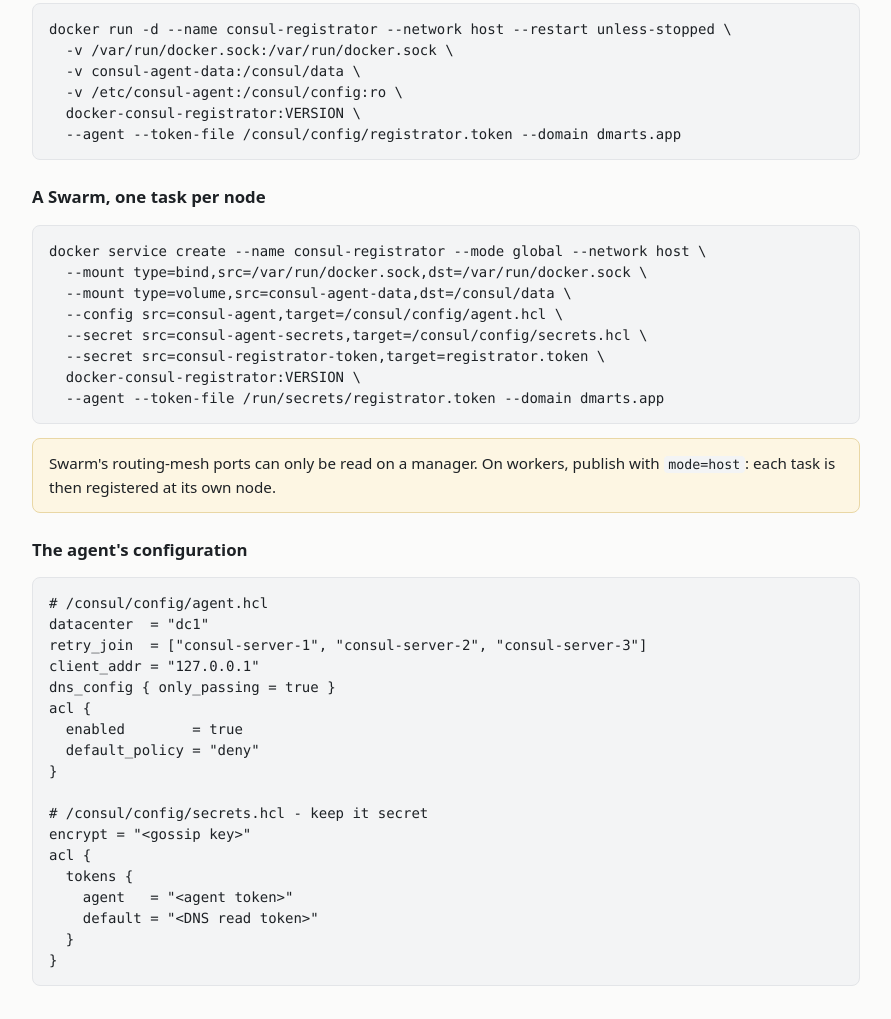
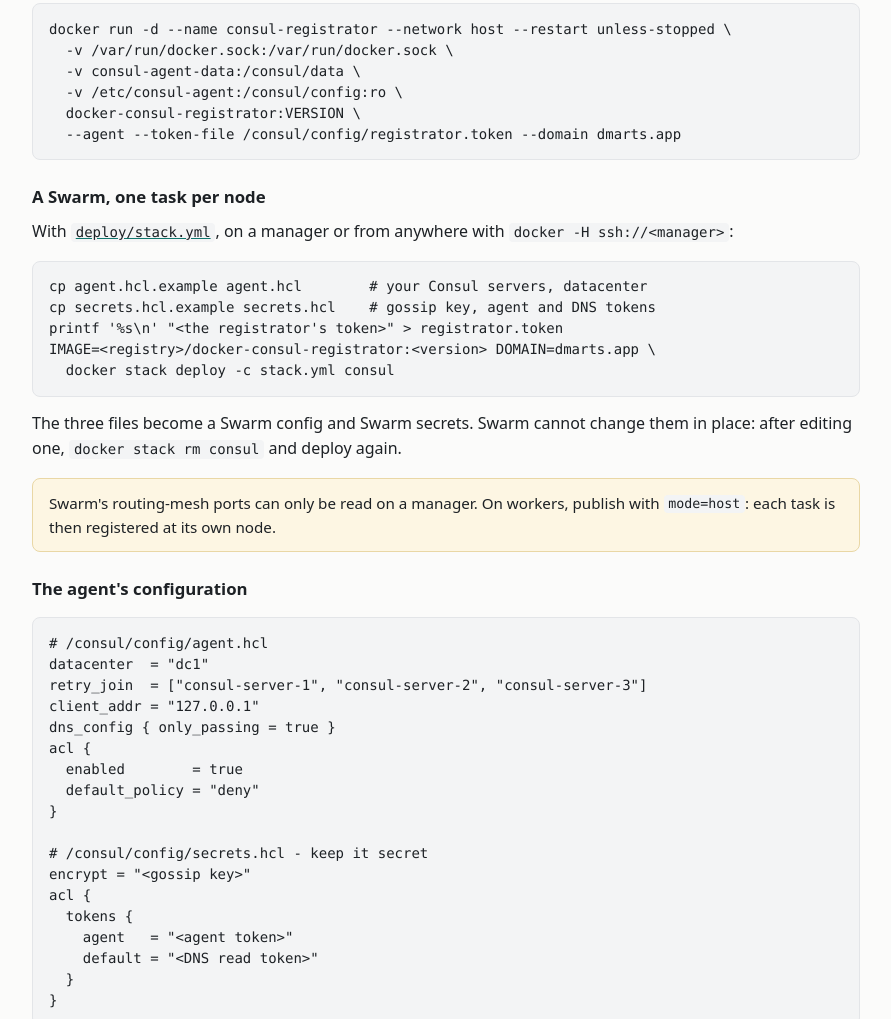
Before and after one commit to farhansabbir/DockerConsulRegistrator, a plain HTML site: page docs/index.html in a window 1280 px wide. Shown: the part 2020-3039 px from the top of the page, without its empty margins (194-1085 px from the left). Drawn offline with Linux system fonts and the light colour scheme.

Commit message:
Swarm: deploy with a stack file instead of a script
deploy/stack.yml runs the registrator as a global service on the host's
network with the Docker socket, a named volume for the agent's state
(consul-agent-data: keeps each node's Consul node ID), the agent's
configuration as a Swarm config and its secrets and the registrator's
token as Swarm secrets. IMAGE is required, DOMAIN defaults to consul.
agent.hcl.example and secrets.hcl.example show what to fill in;
.gitignore keeps the filled-in copies out.

deploy/swarm.sh, which only fitted the lab (ssh, docker save/load), goes.
README and the docs page show the stack.

```diff
--- a/docs/index.html
+++ b/docs/index.html
@@ -222,14 +222,13 @@ $ dig +short web.service.dmarts.app SRV
   docker-consul-registrator:VERSION \
   --agent --token-file /consul/config/registrator.token --domain dmarts.app</code></pre>
   <h3>A Swarm, one task per node</h3>
-<pre><code>docker service create --name consul-registrator --mode global --network host \
-  --mount type=bind,src=/var/run/docker.sock,dst=/var/run/docker.sock \
-  --mount type=volume,src=consul-agent-data,dst=/consul/data \
-  --config src=consul-agent,target=/consul/config/agent.hcl \
-  --secret src=consul-agent-secrets,target=/consul/config/secrets.hcl \
-  --secret src=consul-registrator-token,target=registrator.token \
-  docker-consul-registrator:VERSION \
-  --agent --token-file /run/secrets/registrator.token --domain dmarts.app</code></pre>
+  <p>With <a href="https://github.com/farhansabbir/DockerConsulRegistrator/blob/main/deploy/stack.yml"><code>deploy/stack.yml</code></a>, on a manager or from anywhere with <code>docker -H ssh://&lt;manager&gt;</code>:</p>
+<pre><code>cp agent.hcl.example agent.hcl        # your Consul servers, datacenter
+cp secrets.hcl.example secrets.hcl    # gossip key, agent and DNS tokens
+printf '%s\n' "&lt;the registrator's token&gt;" &gt; registrator.token
+IMAGE=&lt;registry&gt;/docker-consul-registrator:&lt;version&gt; DOMAIN=dmarts.app \
+  docker stack deploy -c stack.yml consul</code></pre>
+  <p>The three files become a Swarm config and Swarm secrets. Swarm cannot change them in place: after editing one, <code>docker stack rm consul</code> and deploy again.</p>
   <p class="note">Swarm's routing-mesh ports can only be read on a manager. On workers, publish with <code>mode=host</code>: each task is then registered at its own node.</p>
   <h3>The agent's configuration</h3>
 <pre><code># /consul/config/agent.hcl
```
Also changed, not shown: 6 other files.
